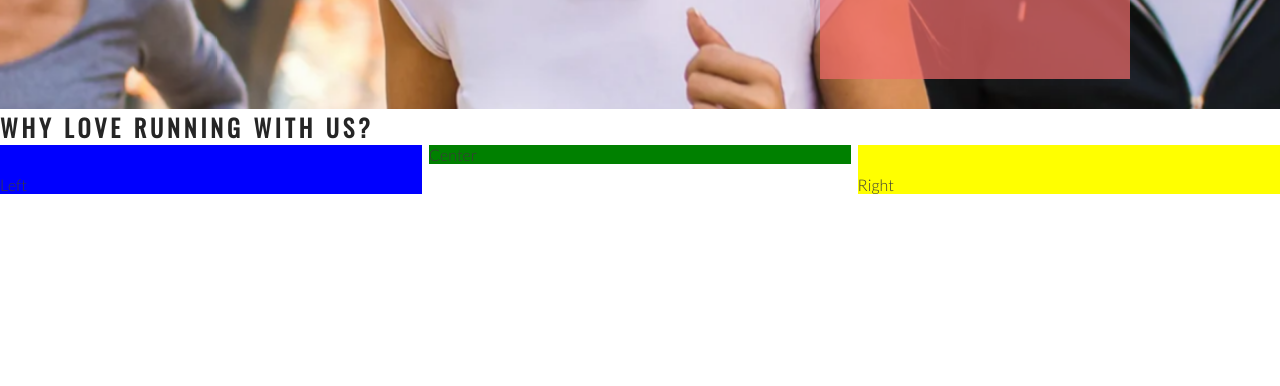
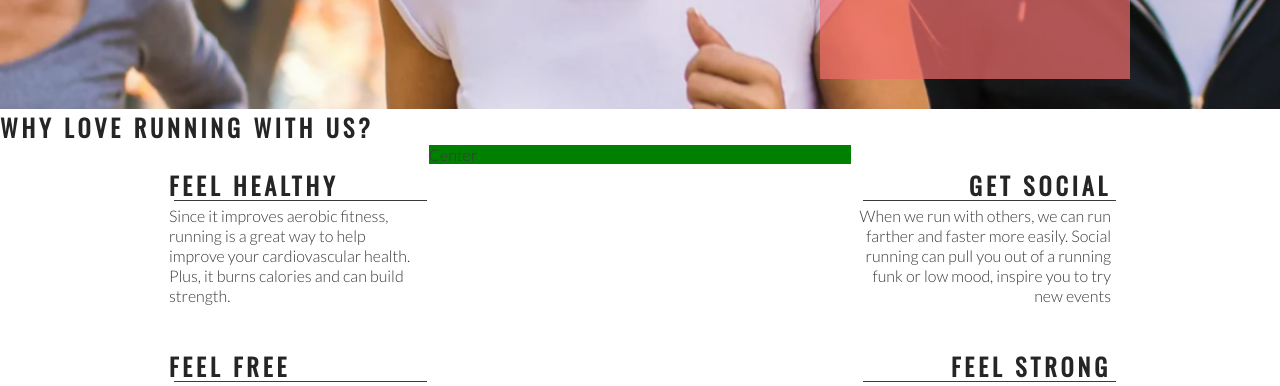
Before and after one commit to KateEllen/love-running, a plain HTML site: page index.html in a window 1280 px wide. Shown: the part 566-952 px from the top of the page. Drawn offline with nearby package versions, Linux system fonts and the light colour scheme.

Commit message:
add right about content and style

```diff
--- a/assets/css/style.css
+++ b/assets/css/style.css
@@ -127,14 +127,13 @@
     padding-top: 30px;
     width: 33%;
     float: left;
-    background-color: blue;
+
 }
 
 #right-about {
     padding-top: 30px;
     width: 33%;
     float: right;
-    background-color: yellow;
 }
 
 #center-about {
@@ -142,3 +141,33 @@
     margin:0 auto;
     background-color: green;
 }
+
+.left-about-heading {
+    width:60%;
+    float:right;
+    line-height: 20px;
+    clear:both;
+    margin-bottom:50px;
+}
+
+hr {
+    border-top: 1px solid #3a3a3a;
+    width: 100%;
+    margin: 5px;
+}
+
+.right-about-heading {
+    width:60%;
+    float:left;
+    line-height: 20px;
+    clear:both;
+    margin-bottom:50px;
+}
+
+.right-about-heading h2 {
+    text-align: right;
+}
+
+.right-about-heading p {
+    text-align: right;
+}
--- a/index.html
+++ b/index.html
@@ -43,8 +43,37 @@
     </section>
    <section id="club-ethos">
       <h1>Why Love Running With Us?</h1>
-      <div id="left-about">Left</div>
-      <div id="right-about">Right</div>
+      <div id="left-about">
+          <div class="left-about-heading">
+              <h2>Feel Healthy</h2>
+              <hr>
+              <p>
+                  Since it improves aerobic fitness, running is a great way to help improve your cardiovascular health.
+                  Plus, it burns calories and can build strength.
+                </p>
+            </div>
+            <div class="left-about-heading">
+                <h2>Feel Free</h2>
+                <hr>
+                <p>
+                    Physical exercise, running included, is known to release endorphins in the brain. Endorphins make you
+                    more energetic, more awake and, yes, happier.
+                  </p>
+              </div>
+      </div>
+      <div id="right-about">
+          <div class="right-about-heading">
+              <h2>Get Social</h2>
+              <hr>
+              <p>When we run with others, we can run farther and faster more easily. Social running can pull you out
+                  of a running funk or low mood, inspire you to try new events</p>
+          </div>
+          <div class="right-about-heading">
+            <h2>Feel Strong</h2>
+            <hr>
+            <p>Running strengthens your heart by pumping blood more effectively through your body.</p>
+        </div>
+      </div>
       <div id="center-about">Center</div>
     </section>
    <section>
```
